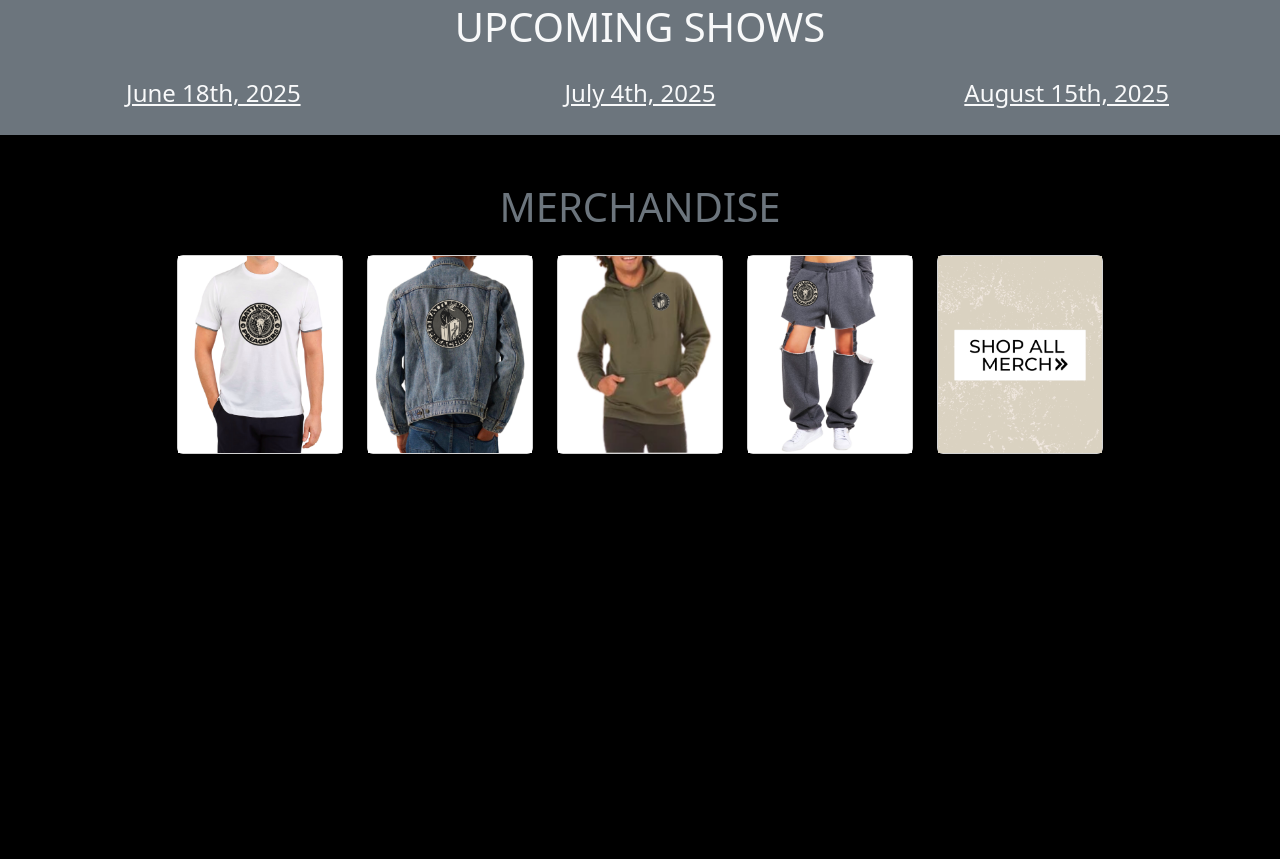
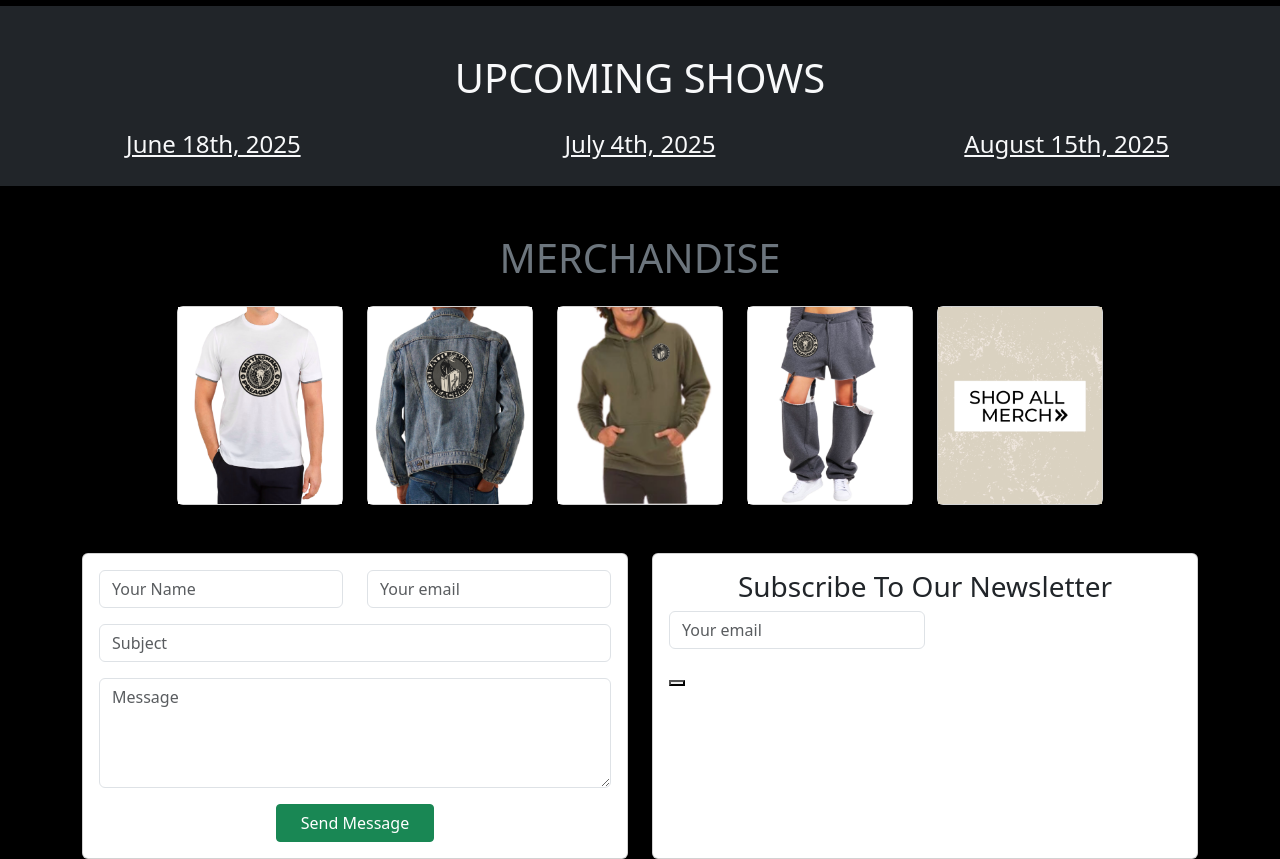
Before and after one commit to a-rossman0825/cool_site2, a plain HTML site: page index.html in a window 1280 px wide. Shown: the part 1645-2504 px from the top of the page. Before the commit the page ends 2147 px from the top, so only its background shows below. Drawn offline with nearby package versions, Linux system fonts and the light colour scheme; a script that the page names is missing.

Commit message:
Add Merch & Contact section HTML & CSS

```diff
--- a/index.html
+++ b/index.html
@@ -53,9 +53,6 @@
           <a class="nav-link" href="#">MERCH</a>
         </li>
         <li class="nav-item">
-          <a class="nav-link" href="#">NEWSLETTER</a>
-        </li>
-        <li class="nav-item">
           <a class="nav-link" href="#">CONTACT</a>
         </li>
       </ul>
@@ -82,8 +79,10 @@
     </div>
   </section>
 
+
   <!-- NOTE: MUSIC SECTION -->
   <section id="music" class="container text-secondary text-center mb-5">
+    <hr class="bg-secondary text-secondary mb-5" style="height: 3px;">
     <h1>LATEST RELEASE</h1>
     <hr>
     <iframe style="border-radius:12px" src="https://open.spotify.com/embed/track/5q7CCWF5doF9zlYRQDLEfi?utm_source=generator&theme=0" width="100%" height="352" frameBorder="0" allowfullscreen="" allow="autoplay; clipboard-write; encrypted-media; fullscreen; picture-in-picture" loading="lazy"></iframe>
@@ -91,7 +90,7 @@
   </section>
 
   <!-- NOTE: SHOWS SECTION -->
-  <section id="shows" class="container-fluid bg-secondary mb-5">
+  <section id="shows" class="container-fluid bg-dark mb-5">
     <div class="row justify-content-center">
       <div class="col-12 text-center text-light mt-5">
         <h1>UPCOMING SHOWS</h1>
@@ -142,6 +141,53 @@
     </div>
   </section>
 
+  <!-- NOTE: CONTACT SECTION -->
+  <section class="container">
+    <div class="row justify-content-center">
+      <!--NOTE: CONTACT FORM-->
+      <div class="col-12 col-lg-6 mb-4 mb-lg-0">
+        <div class="card shadow-sm rounded h-100">
+          <div class="card-body">
+            <form>
+              <div class="row">
+                <div class="col-12 col-lg-6 mb-3">
+                  <input type="text" class="form-control text-secondary fw-light" id="name" placeholder="Your Name">
+                </div>
+                <div class="col-12 col-lg-6 mb-3">
+                  <input type="email" class="form-control text-secondary fw-light" id="email" placeholder="Your email">
+                </div>
+              </div>
+              <div class="col-12 mb-3">
+                <input type="text" class="form-control text-secondary fw-light" id="subject" placeholder="Subject">
+              </div>
+              <div class="col-12 mb-3">
+                <textarea class="form-control text-secondary fw-light" id="message" rows="4"
+                  placeholder="Message"></textarea>
+              </div>
+              <div class="text-center">
+                <button type="submit" class="btn btn-success rounded-1 px-4">Send Message</button>
+              </div>
+            </form>
+          </div>
+        </div>
+      </div>
+      <div class="col-12 col-lg-6 mb-4 mb-lg-0">
+        <div class="card shadow-sm rounded h-100">
+          <div class="card-body">
+              <div class="col-12 text-center display-4 fw-bold">
+                <h3>Subscribe To Our Newsletter</h3>
+              </div>
+              <form>
+                <div class="col-12 col-lg-6 mb-3">
+                  <input type="email" class="form-control text-secondary fw-light" id="email" placeholder="Your email">
+                </div>
+                <button class=""
+              </form>
+          </div>
+        </div>
+      </div>
+    </div>
+  </section>
 
 </body>
 </html>
```
